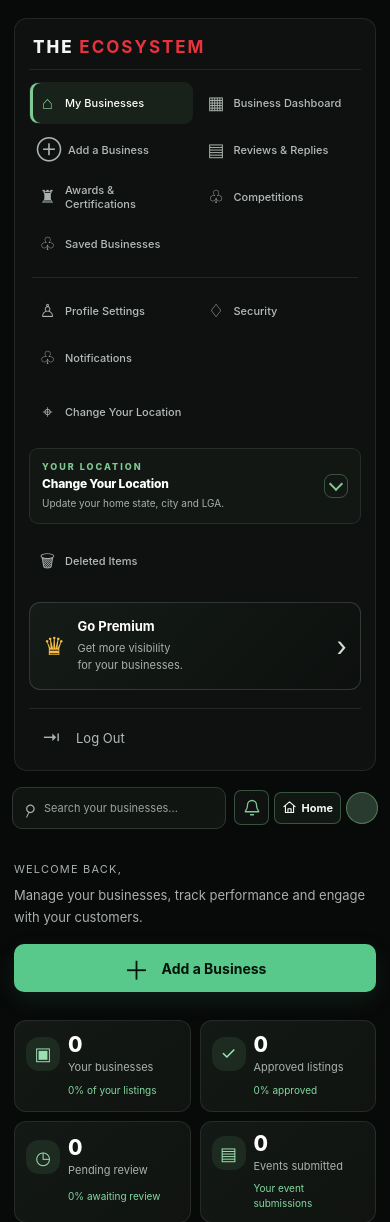
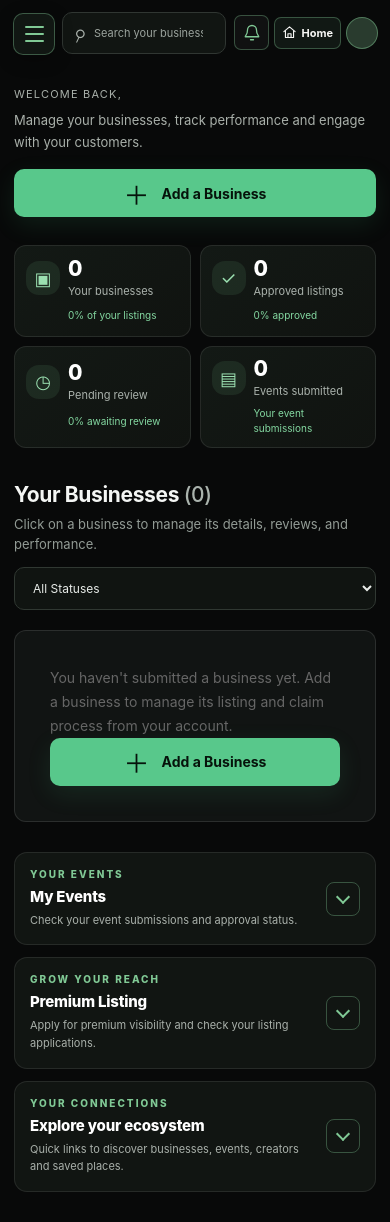
Before and after one commit to franon-x/the-ecosystem, a Python web app: template templates/account.html in a window 390 px wide. Shown: the top 1222 px of the page. Run offline with Jinja, Linux system fonts and the light colour scheme; the template is opened without the code that fills it, so the values that code supplies are empty.

Commit message:
account.html

```diff
--- a/templates/account.html
+++ b/templates/account.html
@@ -1432,8 +1432,15 @@ body>.location-quick-card.location-popup-open{z-index:10050!important;display:bl
 
 
 
+        <!-- MOBILE SIDEBAR TOGGLE -->
+        <button class="mobile-sidebar-toggle" id="mobileSidebarToggle" type="button"
+                aria-label="Open account menu" aria-controls="accountSidebar" aria-expanded="false">
+            <span></span><span></span><span></span>
+        </button>
+        <div class="mobile-sidebar-backdrop" id="mobileSidebarBackdrop" hidden></div>
+
         <!-- ACCOUNT SIDEBAR -->
-        <nav class="account-sidebar" aria-label="Account navigation">
+        <nav class="account-sidebar" id="accountSidebar" aria-label="Account navigation">
             <a class="logo" href="{{ url_for('account') }}" aria-label="THE ECOSYSTEM account home">
                 <span>THE</span> <strong>ECOSYSTEM</strong>
             </a>
@@ -2382,6 +2389,117 @@ document.addEventListener('DOMContentLoaded', function () {
 .dashboard-welcome { margin-top: 14px !important; }
 </style>
 
+
+
+<style id="mobile-account-sidebar-drawer">
+/* On phones the account navigation is hidden until the hamburger is tapped. */
+.mobile-sidebar-toggle { display:none; }
+.mobile-sidebar-backdrop { display:none; }
+@media (max-width:700px) {
+  .mobile-sidebar-toggle {
+    display:flex !important;
+    position:fixed !important;
+    z-index:10030 !important;
+    top:13px !important;
+    left:13px !important;
+    width:42px !important;
+    height:42px !important;
+    padding:10px !important;
+    flex-direction:column !important;
+    align-items:center !important;
+    justify-content:center !important;
+    gap:5px !important;
+    border:1px solid rgba(128,201,149,.38) !important;
+    border-radius:10px !important;
+    background:#111713 !important;
+    box-shadow:0 5px 18px rgba(0,0,0,.28) !important;
+    cursor:pointer !important;
+  }
+  .mobile-sidebar-toggle span { display:block; width:19px; height:2px; border-radius:2px; background:#80c995; transition:transform .2s ease,opacity .2s ease; }
+  .mobile-sidebar-backdrop { display:block; position:fixed; inset:0; z-index:10010; background:rgba(0,0,0,.68); opacity:0; visibility:hidden; transition:opacity .22s ease,visibility .22s ease; }
+  .mobile-sidebar-backdrop.is-visible { opacity:1; visibility:visible; }
+  nav.account-sidebar {
+    position:fixed !important;
+    z-index:10020 !important;
+    top:0 !important; left:0 !important; bottom:0 !important;
+    width:min(300px,86vw) !important;
+    height:100dvh !important;
+    max-height:100dvh !important;
+    margin:0 !important;
+    padding:22px 17px 18px !important;
+    border:0 !important;
+    border-right:1px solid rgba(128,201,149,.22) !important;
+    border-radius:0 16px 16px 0 !important;
+    display:flex !important;
+    flex-direction:column !important;
+    align-items:stretch !important;
+    gap:16px !important;
+    overflow-y:auto !important;
+    overscroll-behavior:contain;
+    background:#0e110f !important;
+    box-shadow:18px 0 50px rgba(0,0,0,.42) !important;
+    transform:translateX(-105%) !important;
+    visibility:hidden !important;
+    transition:transform .25s ease,visibility .25s ease !important;
+  }
+  nav.account-sidebar.mobile-menu-open { transform:translateX(0) !important; visibility:visible !important; }
+  .account-sidebar .logo { padding:5px 4px 17px !important; }
+  .sidebar-links { display:flex !important; flex-direction:column !important; grid-template-columns:none !important; gap:5px !important; }
+  .sidebar-link { min-height:46px !important; padding:0 11px !important; gap:12px !important; font-size:12px !important; }
+  .sidebar-icon { flex-basis:22px !important; width:22px !important; font-size:19px !important; }
+  .sidebar-divider { margin:8px 3px !important; }
+  .sidebar-bottom { margin-top:auto !important; gap:13px !important; }
+  .sidebar-premium { min-height:78px !important; }
+  .sidebar-logout { padding-top:13px !important; }
+  body.mobile-menu-active { overflow:hidden !important; }
+  .dashboard-topbar { padding-left:62px !important; }
+}
+@media (prefers-reduced-motion:reduce) {
+  nav.account-sidebar,.mobile-sidebar-backdrop,.mobile-sidebar-toggle span { transition:none !important; }
+}
+</style>
+<script id="mobile-account-sidebar-drawer-script">
+document.addEventListener('DOMContentLoaded', function () {
+  const sidebar = document.getElementById('accountSidebar');
+  const toggle = document.getElementById('mobileSidebarToggle');
+  const backdrop = document.getElementById('mobileSidebarBackdrop');
+  if (!sidebar || !toggle || !backdrop) return;
+  function isMobile() { return window.matchMedia('(max-width: 700px)').matches; }
+  function closeMenu() {
+    sidebar.classList.remove('mobile-menu-open');
+    backdrop.classList.remove('is-visible');
+    backdrop.hidden = true;
+    toggle.setAttribute('aria-expanded', 'false');
+    toggle.setAttribute('aria-label', 'Open account menu');
+    document.body.classList.remove('mobile-menu-active');
+  }
+  function openMenu() {
+    if (!isMobile()) return;
+    backdrop.hidden = false;
+    requestAnimationFrame(function () {
+      backdrop.classList.add('is-visible');
+      sidebar.classList.add('mobile-menu-open');
+    });
+    toggle.setAttribute('aria-expanded', 'true');
+    toggle.setAttribute('aria-label', 'Close account menu');
+    document.body.classList.add('mobile-menu-active');
+  }
+  toggle.addEventListener('click', function () {
+    sidebar.classList.contains('mobile-menu-open') ? closeMenu() : openMenu();
+  });
+  backdrop.addEventListener('click', closeMenu);
+  sidebar.querySelectorAll('a.sidebar-link, a.sidebar-premium, a.sidebar-logout').forEach(function (link) {
+    link.addEventListener('click', function () {
+      if (isMobile() && !link.classList.contains('location-sidebar-link')) closeMenu();
+    });
+  });
+  document.addEventListener('keydown', function (event) {
+    if (event.key === 'Escape' && sidebar.classList.contains('mobile-menu-open')) closeMenu();
+  });
+  window.addEventListener('resize', function () { if (!isMobile()) closeMenu(); });
+});
+</script>
+
 </body>
 
 
```
